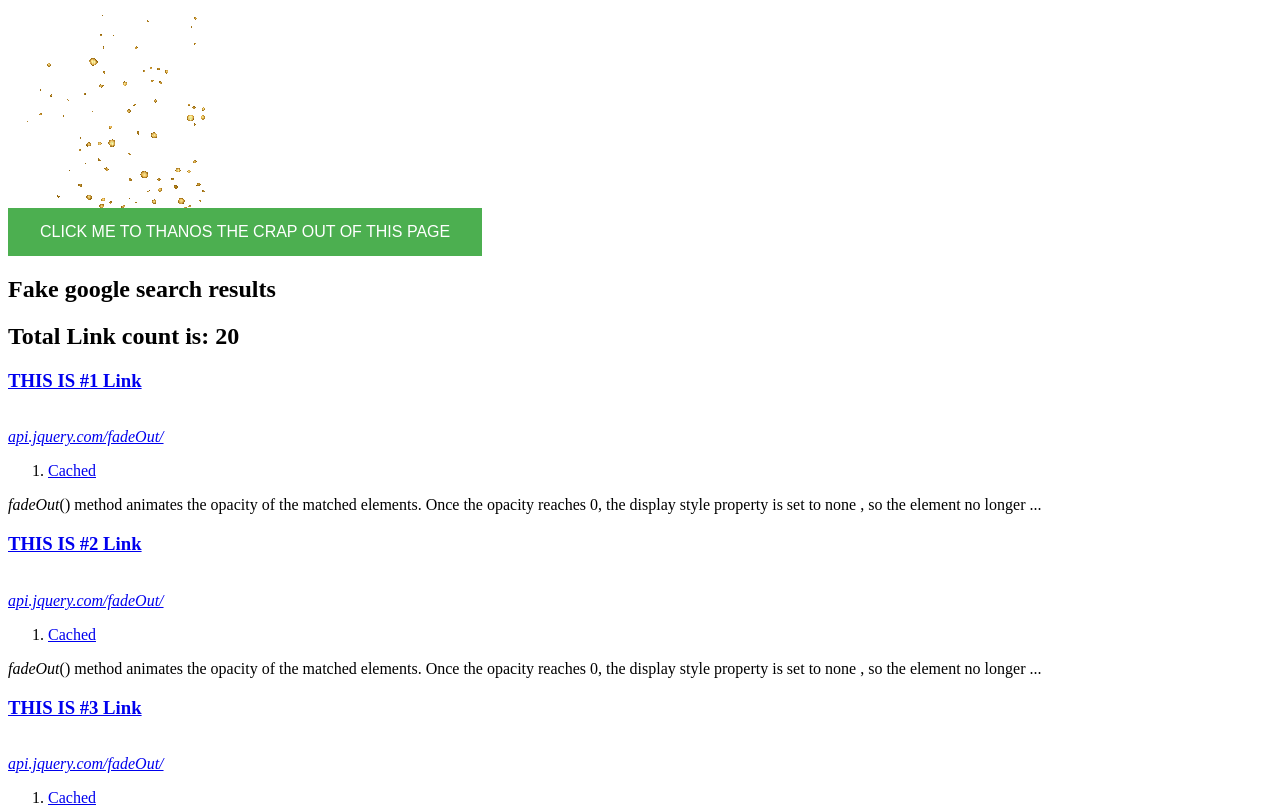
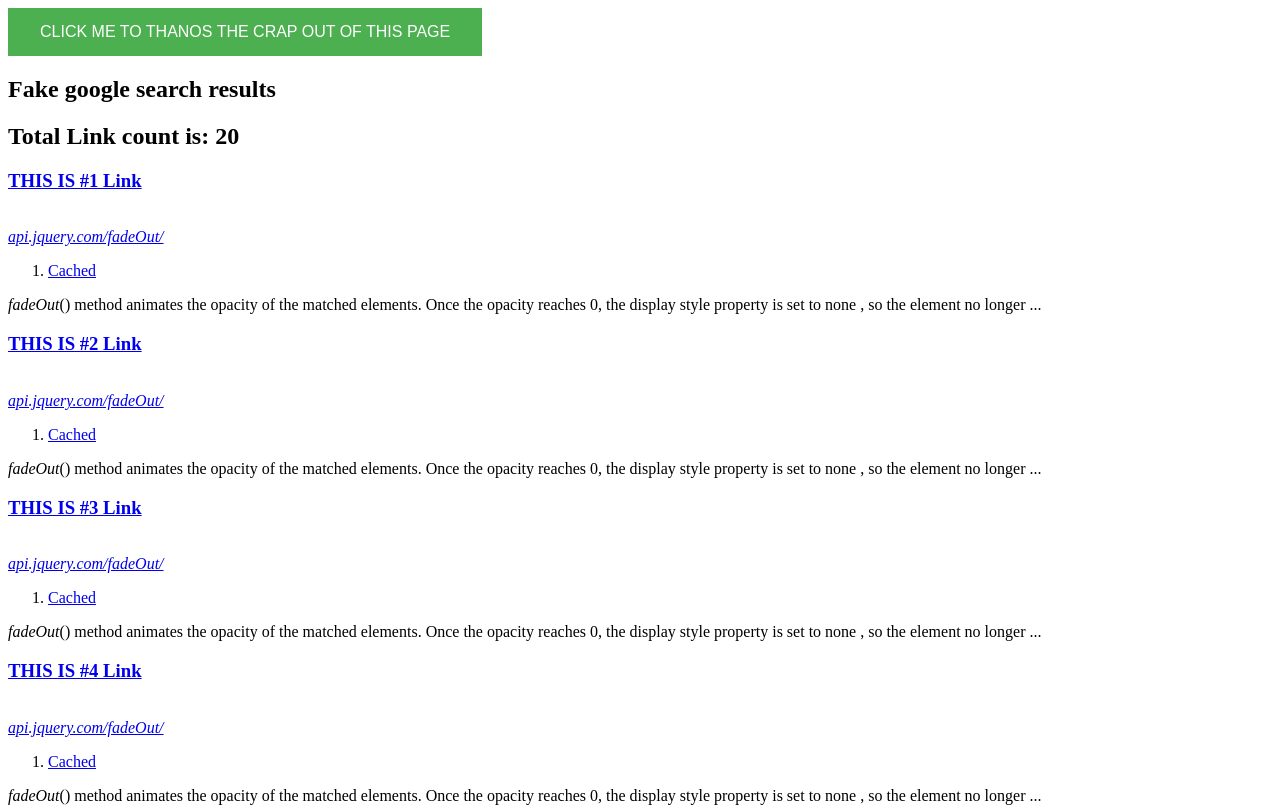
Before and after one commit to 3vil3mpir3/thanos_snap.github.io, a plain HTML site: page index.html in a window 1280 px wide. Shown: the top 809 px of the page. Drawn offline with nearby package versions, Linux system fonts and the light colour scheme.

Commit message:
index changes

```diff
--- a/index.html
+++ b/index.html
@@ -103,7 +103,7 @@ $( document ).ready(function() {
 </head>
 <body>
 
-<div style="background-image:url('test2.gif');display:block;width:200px;height:200px;"></div>
+<div style="background-image:url('test2.gif');display:none;"></div>
 
 
 <div eid="oBnDXJ7iNeKm_Qa3irLYBw" id="rso">
```
